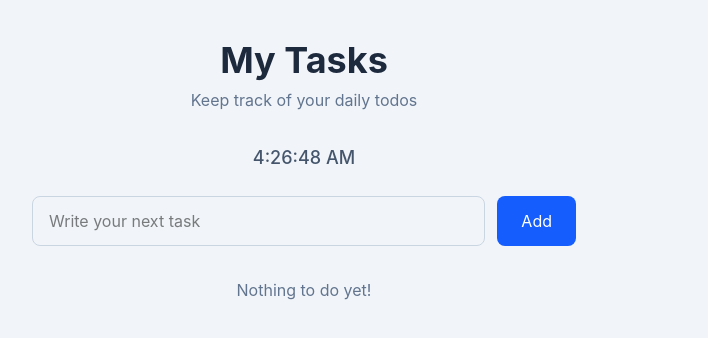
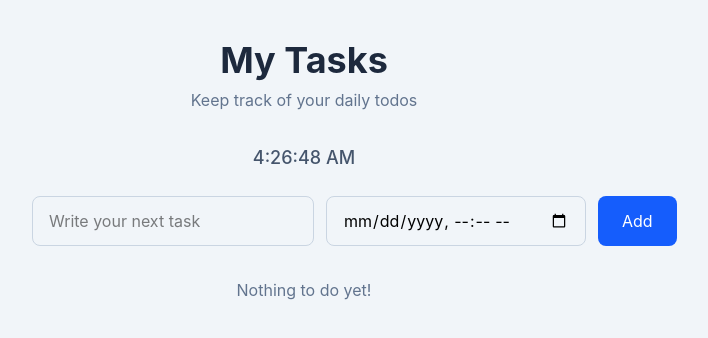
Before and after one commit to Prabigyakafle890/Todo, a React (Vite) app: page / in a window 1280 px wide. Shown: the top 338 px of the page, without its empty margins (336-1044 px from the left). Built offline with nearby package versions, Linux system fonts and the light colour scheme.

Commit message:
feat:added deadline functinality

```diff
--- a/src/App.tsx
+++ b/src/App.tsx
@@ -12,10 +12,16 @@ function getRand() {
 function App() {
   const [todos, setTodos] = useState<TodoItem[]>(() => getTodos());
 
-  const addTodo = (title: string) => {
+  const addTodo = (title: string, deadline: Date) => {
     setTodos([
       ...todos,
-      { id: getRand(), title, completed: false, addedAt: new Date() },
+      {
+        id: getRand(),
+        title,
+        completed: false,
+        addedAt: new Date(),
+        deadline,
+      },
     ]);
   };
 
--- a/src/components/DisplayList.tsx
+++ b/src/components/DisplayList.tsx
@@ -30,6 +30,11 @@ function Item({
 
           <p className="text-sm text-slate-500">
             {todo.addedAt.toLocaleString()}
+          </p>
+
+          <p className="text-sm text-slate-500">
+            Due:{" "}
+            {todo.deadline ? todo.deadline.toLocaleString() : "No deadline"}
           </p>
         </div>
       </div>
--- a/src/components/Form.tsx
+++ b/src/components/Form.tsx
@@ -1,18 +1,19 @@
 import { useState } from "react";
 
 type FormProps = {
-  addTodo: (title: string) => void;
+  addTodo: (title: string, deadline: Date) => void;
 };
 
 export default function Form({ addTodo }: FormProps) {
   const [inputValue, setInputValue] = useState("");
+  const [deadlineValue, setDeadlineValue] = useState("");
 
   const handleSubmit = (event: React.SubmitEvent<HTMLFormElement>) => {
     event.preventDefault();
-
     if (inputValue.trim()) {
-      addTodo(inputValue.trim());
+      addTodo(inputValue.trim(), new Date(deadlineValue));
       setInputValue("");
+      setDeadlineValue("");
     }
   };
 
@@ -26,6 +27,13 @@ export default function Form({ addTodo }: FormProps) {
         className="flex-1 border border-slate-300 rounded-lg px-4 py-3 focus:outline-none focus:ring-2 focus:ring-blue-500"
       />
 
+      <input
+        type="datetime-local"
+        value={deadlineValue}
+        onChange={(e) => setDeadlineValue(e.target.value)}
+        className="border border-slate-300 rounded-lg px-4 py-3 focus:outline-none focus:ring-2 focus:ring-blue-500"
+      />
+
       <button className="bg-blue-600 text-white px-6 py-3 rounded-lg hover:bg-blue-700">
         Add
       </button>
--- a/src/types.ts
+++ b/src/types.ts
@@ -3,6 +3,7 @@ export type TodoItem = {
   title: string;
   completed: boolean;
   addedAt: Date;
+  deadline: Date;
 };
 export type ToggleProps = (id: string) => void;
 export type DeleteProps = (id: string) => void;
--- a/src/utils/storage.ts
+++ b/src/utils/storage.ts
@@ -6,7 +6,16 @@ export function saveTodos(todos: TodoItem[]) {
   localStorage.setItem(STORAGE_KEY, JSON.stringify(todos));
 }
 
-export function getTodos() {
+export function getTodos(): TodoItem[] {
   const stored = localStorage.getItem(STORAGE_KEY);
-  return stored ? JSON.parse(stored) : [];
+
+  if (!stored) {
+    return [];
+  }
+  return JSON.parse(stored, (key, value) => {
+    if (key === "addedAt" || key === "deadline") {
+      return new Date(value);
+    }
+    return value;
+  });
 }
```
